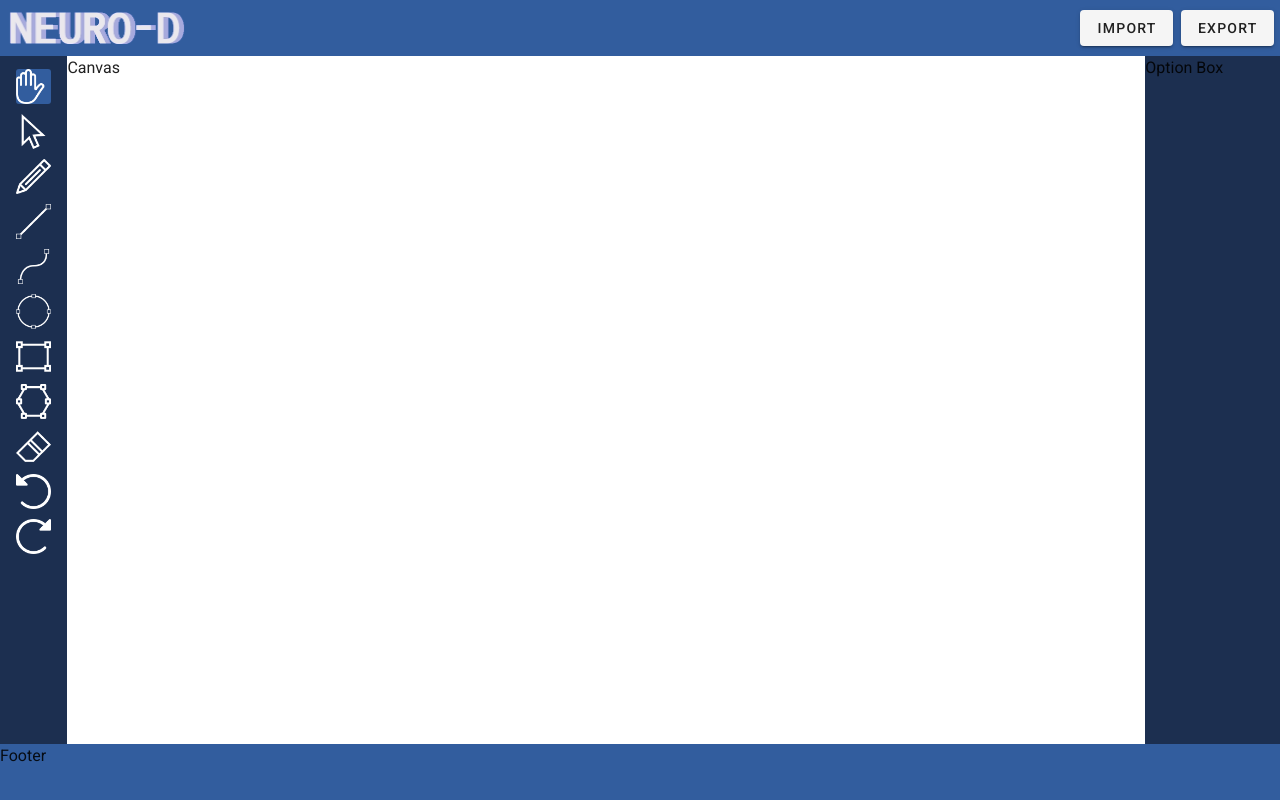
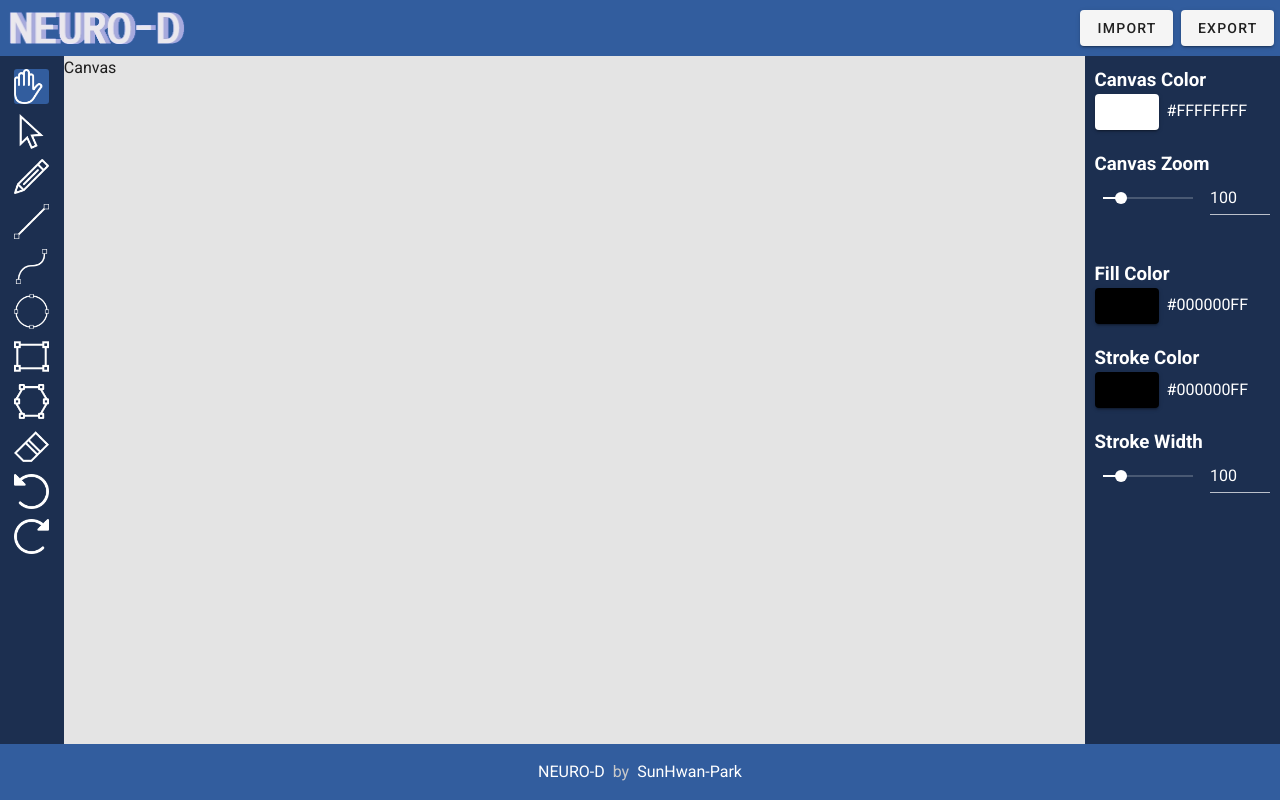
Before and after one commit to SunHwan-Park/neuro-d, a Vue app in the folder neuro-d/: page / in a window 1280 px wide. Built offline with nearby package versions, Linux system fonts and the light colour scheme.

Commit message:
feature/optionbox: Add optionbox element UI

```diff
--- a/neuro-d/src/App.vue
+++ b/neuro-d/src/App.vue
@@ -54,10 +54,11 @@ export default {
   .canvas {
     width: 100%;
     height: 100%;
+    background-color: rgb(228, 228, 228);
   }
 
   .option-box {
-    width: 160px;
+    width: 240px;
     height: 100%;
     background-color: #1C2F50;
   }
--- a/neuro-d/src/components/Footer.vue
+++ b/neuro-d/src/components/Footer.vue
@@ -1,6 +1,12 @@
 <template>
-  <div>
-    Footer
+  <div class="footer-content d-flex justify-center align-center">
+    <a href="https://github.com/SunHwan-Park/neuro-d">
+      NEURO-D
+    </a>
+    <span class="mx-2">by</span>
+    <a href="https://github.com/SunHwan-Park">
+      SunHwan-Park
+    </a>
   </div>
 </template>
 
@@ -10,6 +16,13 @@ export default {
 }
 </script>
 
-<style>
+<style scoped>
+  .footer-content {
+    color: rgb(201, 201, 201);
+  }
 
+  .footer-content a {
+    text-decoration: none;
+    color: rgb(255, 255, 255);
+  }
 </style>
--- a/neuro-d/src/components/OptionBox.vue
+++ b/neuro-d/src/components/OptionBox.vue
@@ -1,15 +1,161 @@
 <template>
-  <div>
-    Option Box
+  <div class="option-content">
+    <div class="canvas-color mb-5">
+      <h3>Canvas Color</h3>
+      <div>
+        <v-menu
+          offset-y
+          :close-on-content-click="false"
+        >
+        <template v-slot:activator="{ on }">
+          <v-btn
+            v-on="on"
+            :color="canvasColor.hexa"
+          >
+          </v-btn>
+          <span class="ml-2">{{ canvasColor.hexa }}</span>
+        </template>
+        <v-color-picker
+          class="mx-auto"
+          show-swatches
+          :value="canvasColor"
+          @update:color="changeCanvasColor"
+        />
+        </v-menu>
+      </div>
+    </div>
+
+    <div class="canvas-zoom mb-5">
+      <h3>Canvas Zoom</h3>
+      <div>
+        <v-slider
+          :value="canvasZoom"
+          :max="500"
+          class="align-center"
+          dark
+          @input="changeCanvasZoom"
+        >
+          <template v-slot:append>
+            <v-text-field
+              :value="canvasZoom"
+              class="mt-0 pt-0"
+              type="number"
+              style="width: 60px"
+              @input="changeCanvasZoom"
+            ></v-text-field>
+          </template>
+        </v-slider>
+      </div>
+    </div>
+
+    <div class="fill-color mb-5">
+      <h3>Fill Color</h3>
+      <div>
+        <v-menu
+          offset-y
+          :close-on-content-click="false"
+        >
+        <template v-slot:activator="{ on }">
+          <v-btn
+            v-on="on"
+            :color="fillColor.hexa"
+          >
+          </v-btn>
+          <span class="ml-2">{{ fillColor.hexa }}</span>
+        </template>
+        <v-color-picker
+          class="mx-auto"
+          show-swatches
+          :value="fillColor"
+          @update:color="changeFillColor"
+        />
+        </v-menu>
+      </div>
+    </div>
+
+    <div class="stroke-color mb-5">
+      <h3>Stroke Color</h3>
+      <div>
+        <v-menu
+          offset-y
+          :close-on-content-click="false"
+        >
+        <template v-slot:activator="{ on }">
+          <v-btn
+            v-on="on"
+            :color="strokeColor.hexa"
+          >
+          </v-btn>
+          <span class="ml-2">{{ strokeColor.hexa }}</span>
+        </template>
+        <v-color-picker
+          class="mx-auto"
+          show-swatches
+          :value="strokeColor"
+          @update:color="changeStrokeColor"
+        />
+        </v-menu>
+      </div>
+    </div>
+
+    <div class="stroke-width">
+      <h3>Stroke Width</h3>
+      <div>
+        <v-slider
+          :value="strokeWidth"
+          :max="500"
+          class="align-center"
+          dark
+          @input="changeStrokeWidth"
+        >
+          <template v-slot:append>
+            <v-text-field
+              :value="strokeWidth"
+              class="mt-0 pt-0"
+              type="number"
+              style="width: 60px"
+              @input="changeStrokeWidth"
+            ></v-text-field>
+          </template>
+        </v-slider>
+      </div>
+    </div>
   </div>
 </template>
 
 <script>
+import { mapActions, mapState } from 'vuex'
 export default {
-  name: "OptionBox"
+  name: "OptionBox",
+  data() {
+    return {
+    }
+  },
+  computed: {
+    ...mapState([
+      "selectedTool",
+      "canvasColor",
+      "canvasZoom",
+      "fillColor",
+      "strokeColor",
+      "strokeWidth"
+    ])
+  },
+  methods: {
+    ...mapActions([
+      "changeCanvasColor",
+      "changeCanvasZoom",
+      "changeFillColor",
+      "changeStrokeColor",
+      "changeStrokeWidth"
+      ])
+  }
 }
 </script>
 
-<style>
-
+<style scoped>
+  .option-content {
+    padding: 10px;
+    color: #FFFFFF;
+  }
 </style>
--- a/neuro-d/src/store/index.js
+++ b/neuro-d/src/store/index.js
@@ -5,16 +5,75 @@ Vue.use(Vuex)
 
 export default new Vuex.Store({
   state: {
-    selectedTool: "hand"
+    selectedTool: "hand",
+    canvasColor: {
+      "alpha": 1,
+      "hex": "#FFFFFF",
+      "hexa": "#FFFFFFFF",
+      "hsla": { "h": 0, "s": 0, "l": 1, "a": 1 },
+      "hsva": { "h": 0, "s": 0, "v": 1, "a": 1 },
+      "hue": 0,
+      "rgba": { "r": 255, "g": 255, "b": 255, "a": 1 }
+    },
+    canvasZoom: 100,
+    fillColor: {
+      "alpha": 1,
+      "hex": "#000000",
+      "hexa": "#000000FF",
+      "hsla": { "h": 0, "s": 0, "l": 0, "a": 1 },
+      "hsva": { "h": 0, "s": 0, "v": 0, "a": 1 },
+      "hue": 0,
+      "rgba": { "r": 0, "g": 0, "b": 0, "a": 1 }
+    },
+    strokeColor: {
+      "alpha": 1,
+      "hex": "#000000",
+      "hexa": "#000000FF",
+      "hsla": { "h": 0, "s": 0, "l": 0, "a": 1 },
+      "hsva": { "h": 0, "s": 0, "v": 0, "a": 1 },
+      "hue": 0,
+      "rgba": { "r": 0, "g": 0, "b": 0, "a": 1 }
+    },
+    strokeWidth: 100
   },
   mutations: {
     SET_SELECTED_TOOL(state, tool) {
       state.selectedTool = tool;
+    },
+    SET_CANVAS_COLOR(state, color) {
+      state.canvasColor = color;
+    },
+    SET_CANVAS_ZOOM(state, zoom) {
+      state.canvasZoom = zoom;
+    },
+    SET_FILL_COLOR(state, color) {
+      state.fillColor = color;
+    },
+    SET_STROKE_COLOR(state, color) {
+      state.strokeColor = color;
+    },
+    SET_STROKE_WIDTH(state, width) {
+      state.strokeWidth = width;
     }
   },
   actions: {
     selectTool({ commit }, tool) {
       commit("SET_SELECTED_TOOL", tool);
+    },
+    changeCanvasColor({ commit }, color) {
+      commit("SET_CANVAS_COLOR", color);
+    },
+    changeCanvasZoom({ commit }, zoom) {
+      commit("SET_CANVAS_ZOOM", zoom);
+    },
+    changeFillColor({ commit }, color) {
+      commit("SET_FILL_COLOR", color);
+    },
+    changeStrokeColor({ commit }, color) {
+      commit("SET_STROKE_COLOR", color);
+    },
+    changeStrokeWidth({ commit }, width) {
+      commit("SET_STROKE_WIDTH", width);
     }
   },
   modules: {
```
